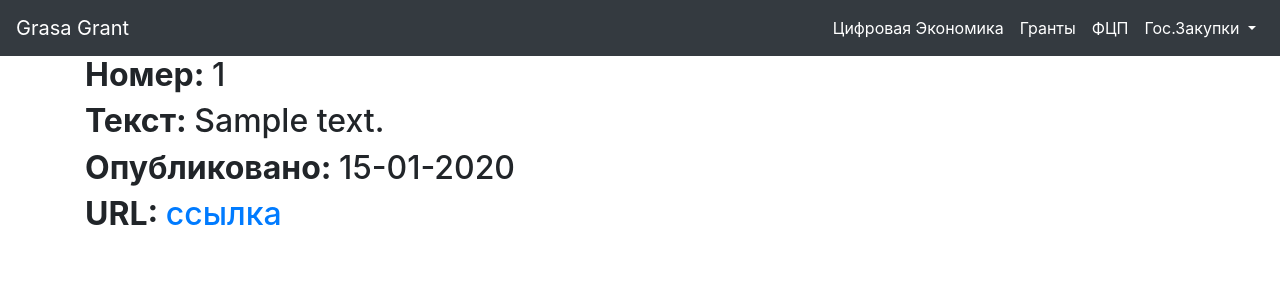
After one commit to iliskhan/Grasa_Grants, a Django app: template grasagrant/main/templates/digitaleconomy.html in a window 1280 px wide. The commit adds this page. Shown: the top 300 px of the page. Run offline with Django 3.2, Linux system fonts and the light colour scheme; the template is opened without the code that fills it: most values are stand-ins (such as "Sample title", 1, 10 or a date in 2020); some libraries are stand-ins or nearby versions.

Commit message:
added templates for digital economy

```diff
--- /dev/null
+++ b/grasagrant/main/templates/digitaleconomy.html
@@ -0,0 +1,16 @@
+{% extends "layout.html" %}
+
+{% block title %}Главная{% endblock %}
+
+{% block content %}
+<section class="container">
+  {% if data.document_number %}
+  <h2><strong>Номер: </strong>{{ data.document_number }}</h2>
+  {% endif %}
+  <h2><strong>Текст: </strong> {{ data.text }} </h2>
+  {% if data.date %}
+  <h2><strong>Опубликовано: </strong>{{ data.date|date:'d-m-Y' }}</h2>
+  {% endif %}
+  <h2><strong>URL: </strong><a href= {{ data.link }} >ссылка</a></h2>
+</section>
+{% endblock %}
--- a/grasagrant/main/templates/layout.html
+++ b/grasagrant/main/templates/layout.html
@@ -28,6 +28,9 @@
         <div class="collapse navbar-collapse" id="navbarNav">
           <ul class="navbar-nav ml-auto">
             <li class="nav-item active">
+              <a class="nav-link" href="{% url 'types_list' 'DigitalEconomy' %}">Цифровая Экономика</a>
+            </li>
+            <li class="nav-item active">
               <a class="nav-link" href="{% url 'types_list' 'Grant' %}">Гранты</a>
             </li>
             <li class="nav-item active">
--- a/grasagrant/main/views.py
+++ b/grasagrant/main/views.py
@@ -1,4 +1,4 @@
-from main.models import Type, Grant, Fcp, Fz44, Fz223, Category, Region
+from main.models import Type, Grant, Fcp, Fz44, Fz223, Category, Region, DigitalEconomy
 
 from django.views.generic import View
 from django.shortcuts import render, redirect, get_object_or_404
```
Also changed, not shown: grasagrant/main/templates/digitaleconomy_list.html (added, +14 -0 lines).
